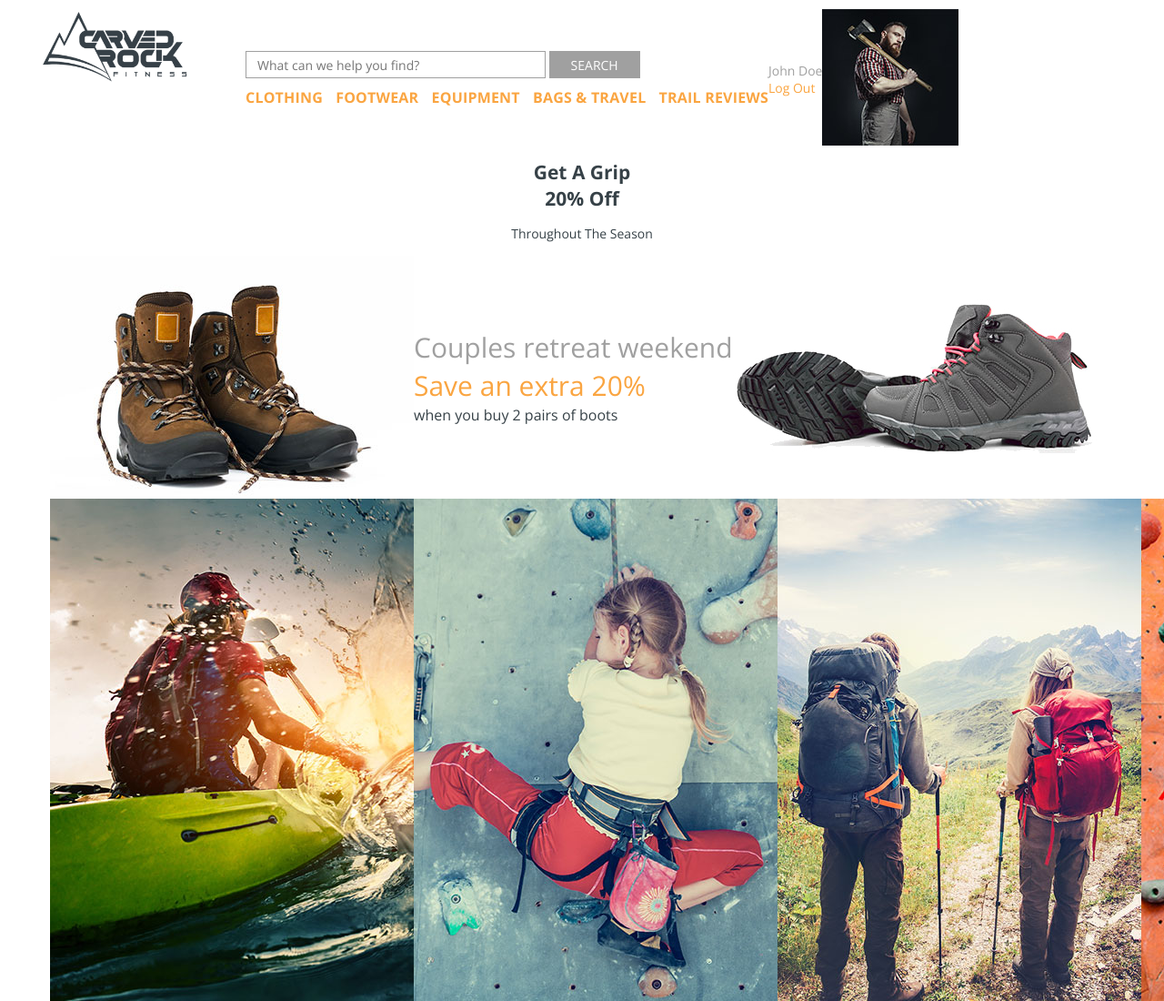
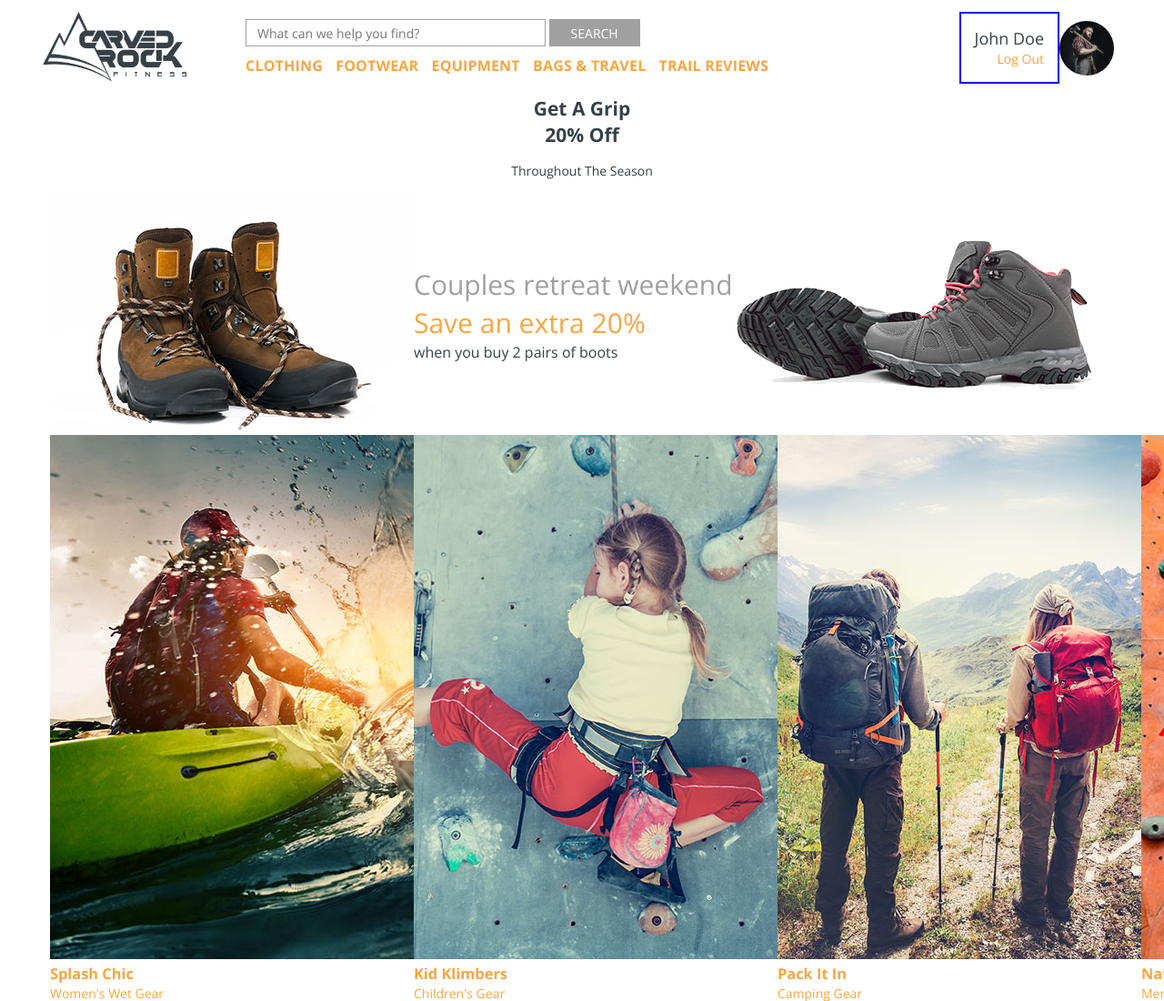
Before and after one commit to 47analogy/rock-climbing-landing-page, a website: page index.html in a window 1280 px wide. Shown: the top 1100 px of the page at 91% size. Drawn offline with nearby package versions, Linux system fonts and the light colour scheme.

Commit message:
add profile classes

```diff
--- a/css/main.css
+++ b/css/main.css
@@ -154,3 +154,29 @@ section {
   font-weight: 700;
   letter-spacing: 0.2px;
 }
+
+.profile {
+  margin-left: auto;
+}
+
+.account {
+  padding: 15px;
+  text-align: right;
+  color: #364147;
+  font-size: 18px;
+  border: 2px solid blue;
+}
+
+.account a {
+  font-size: 14px;
+}
+
+.profile-pic {
+  width: 60px;
+  height: 60px;
+}
+
+.profile-pic img {
+  border-radius: 100px;
+  max-width: 100%;
+}
--- a/index.html
+++ b/index.html
@@ -44,9 +44,13 @@
             </ul>
           </div>
           <!-- PROFILE -->
-          <div class="flex align-center">
-            <div class="flex flex-column">John Doe <a href="#">Log Out</a></div>
-            <div><img alt="John Doe" src="img/profile-pic.jpg" /></div>
+          <div class="flex align-center profile">
+            <div class="flex flex-column account">
+              John Doe <a href="#">Log Out</a>
+            </div>
+            <div class="profile-pic">
+              <img alt="John Doe" src="img/profile-pic.jpg" />
+            </div>
           </div>
         </div>
       </div>
```
